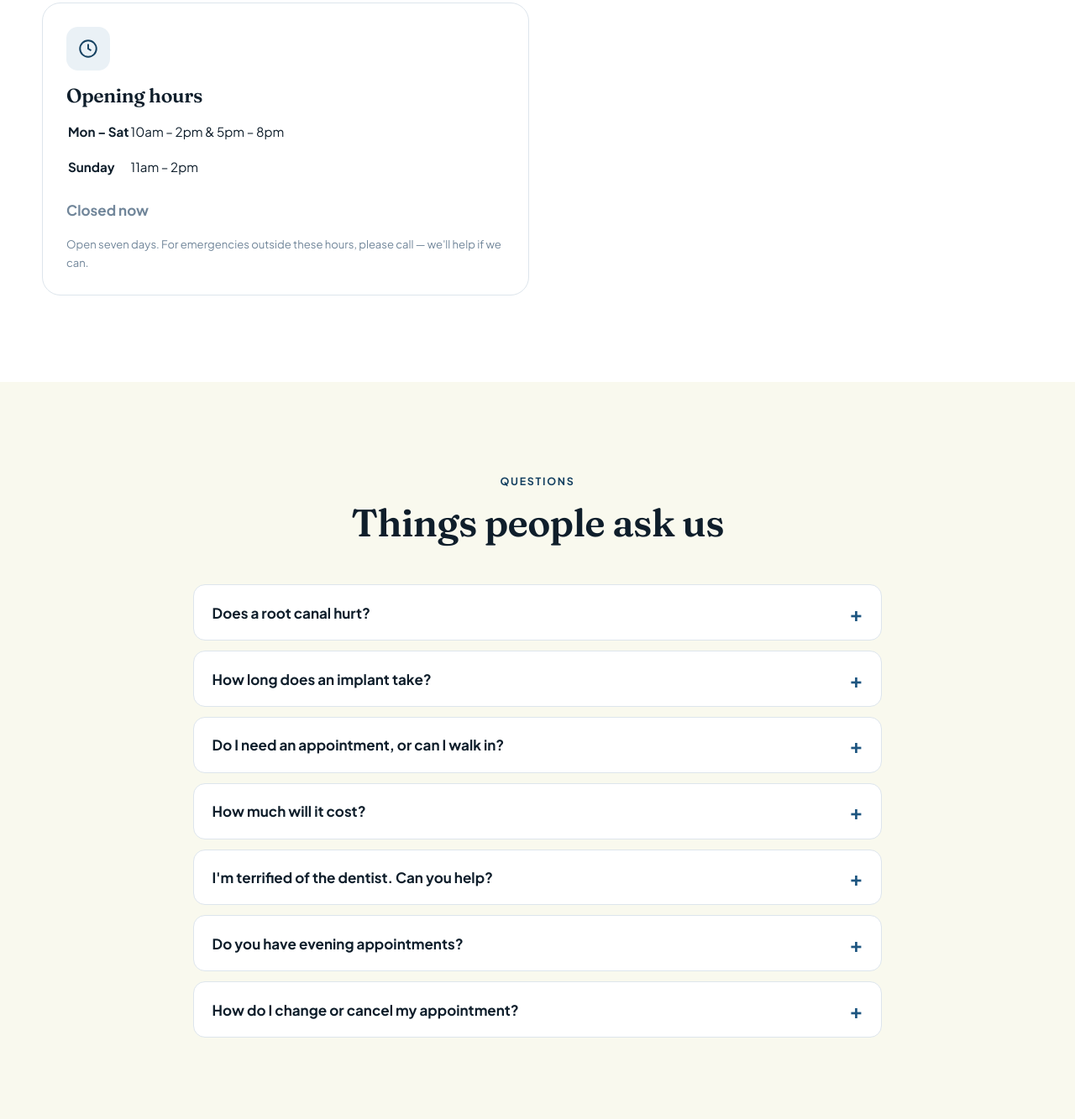
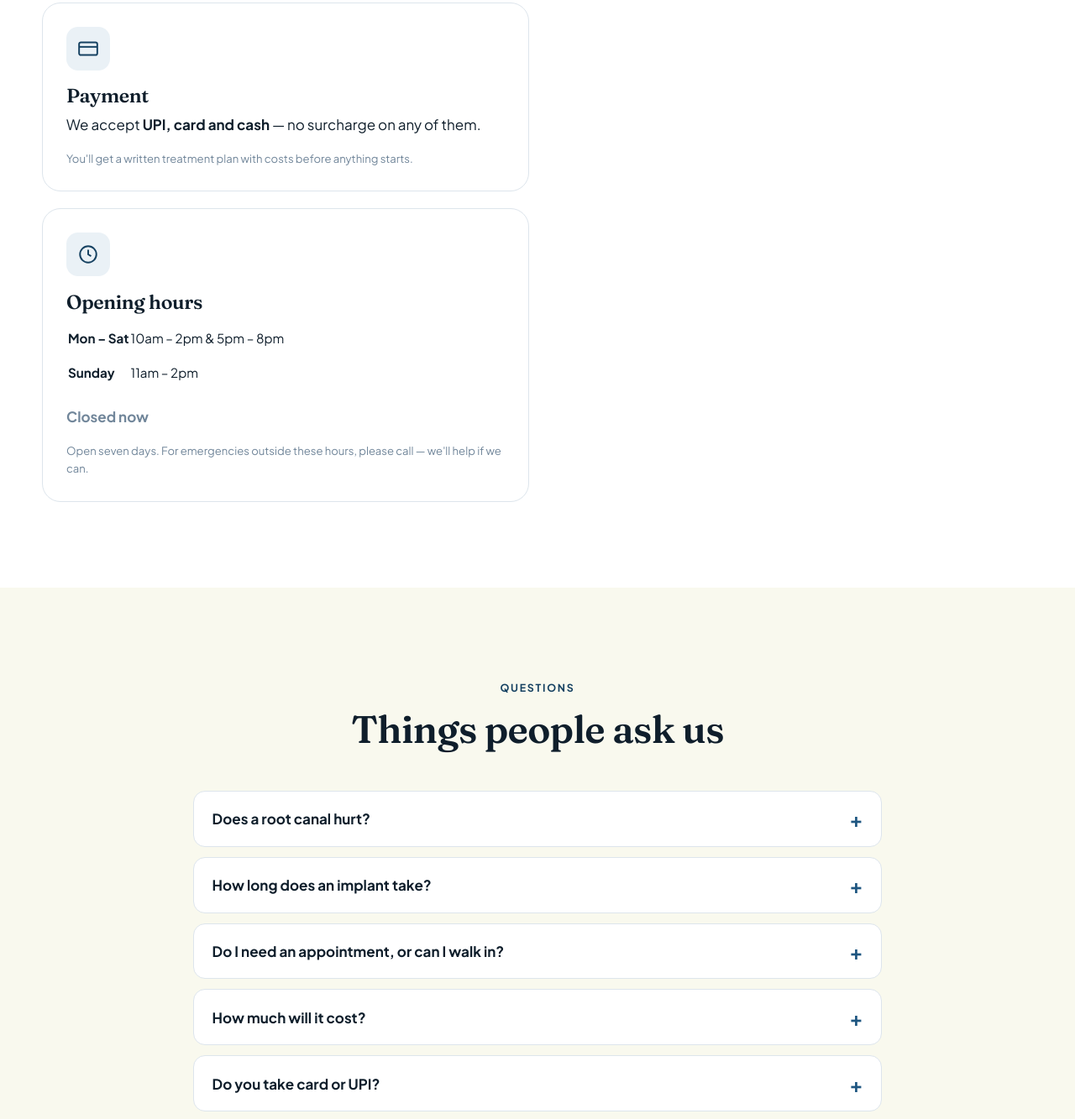
Before and after one commit to perfect32dental/website, a plain HTML site: page contact.html in a window 1280 px wide. Shown: the part 1400-2733 px from the top of the page at 84% size. Drawn offline with Linux system fonts and the light colour scheme.

Commit message:
Add payment methods: UPI, card and cash
Confirmed by the clinic. Answered in two places, since people check
before travelling: a FAQ entry next to the cost question, and a card in
the contact column.

Co-Authored-By: Claude Opus 5 <noreply@anthropic.com>

```diff
--- a/contact.html
+++ b/contact.html
@@ -176,6 +176,13 @@
       </div>
 
       <div class="card">
+        <div class="card-ico"><svg viewBox="0 0 24 24" fill="none" stroke="currentColor" stroke-width="1.8" aria-hidden="true"><rect x="2" y="5" width="20" height="14" rx="2"/><path d="M2 10h20"/></svg></div>
+        <h3>Payment</h3>
+        <p>We accept <strong>UPI, card and cash</strong> — no surcharge on any of them.</p>
+        <p class="hint">You'll get a written treatment plan with costs before anything starts.</p>
+      </div>
+
+      <div class="card">
         <div class="card-ico"><svg viewBox="0 0 24 24" fill="none" stroke="currentColor" stroke-width="1.8" aria-hidden="true"><circle cx="12" cy="12" r="9"/><path d="M12 7v5l3.2 2"/></svg></div>
         <h3>Opening hours</h3>
         <div class="tw" style="margin:.5rem 0 1rem;border:none">
@@ -203,9 +210,8 @@
         <h3>Getting here</h3>
         <!-- TODO: add parking and step-free access once confirmed — both are
              things patients plan around, especially older ones. Also worth
-             re-adding FAQ entries for payment methods (cash/UPI/card) and
-             insurance receipts; they were removed rather than shipped as
-             placeholder text. -->
+             re-adding an FAQ entry on insurance receipts once confirmed;
+             it was removed rather than shipped as placeholder text. -->
         <ul class="ticks">
           <li><svg viewBox="0 0 24 24" fill="none" stroke="currentColor" stroke-width="2.4" aria-hidden="true"><path d="M20 6 9 17l-5-5"/></svg> <span><strong>Landmark:</strong> directly opposite Ambala Club, in Amrit Nagar, Model Town.</span></li>
           <li><svg viewBox="0 0 24 24" fill="none" stroke="currentColor" stroke-width="2.4" aria-hidden="true"><path d="M20 6 9 17l-5-5"/></svg> <span><strong>By auto or taxi:</strong> ask for Ambala Club — everyone knows it.</span></li>
@@ -238,6 +244,10 @@
       <details>
         <summary>How much will it cost?</summary>
         <div class="faq-body"><p>An examination is the only way to quote accurately. After it, you get a written plan with the cost of each item before anything begins. Indicative ranges are on the <a href="services.html">treatments page</a>.</p></div>
+      </details>
+      <details>
+        <summary>Do you take card or UPI?</summary>
+        <div class="faq-body"><p>All three — <strong>UPI, card and cash</strong>. Pay whichever way suits you; there's no surcharge for any of them.</p></div>
       </details>
       <details>
         <summary>I'm terrified of the dentist. Can you help?</summary>
```
